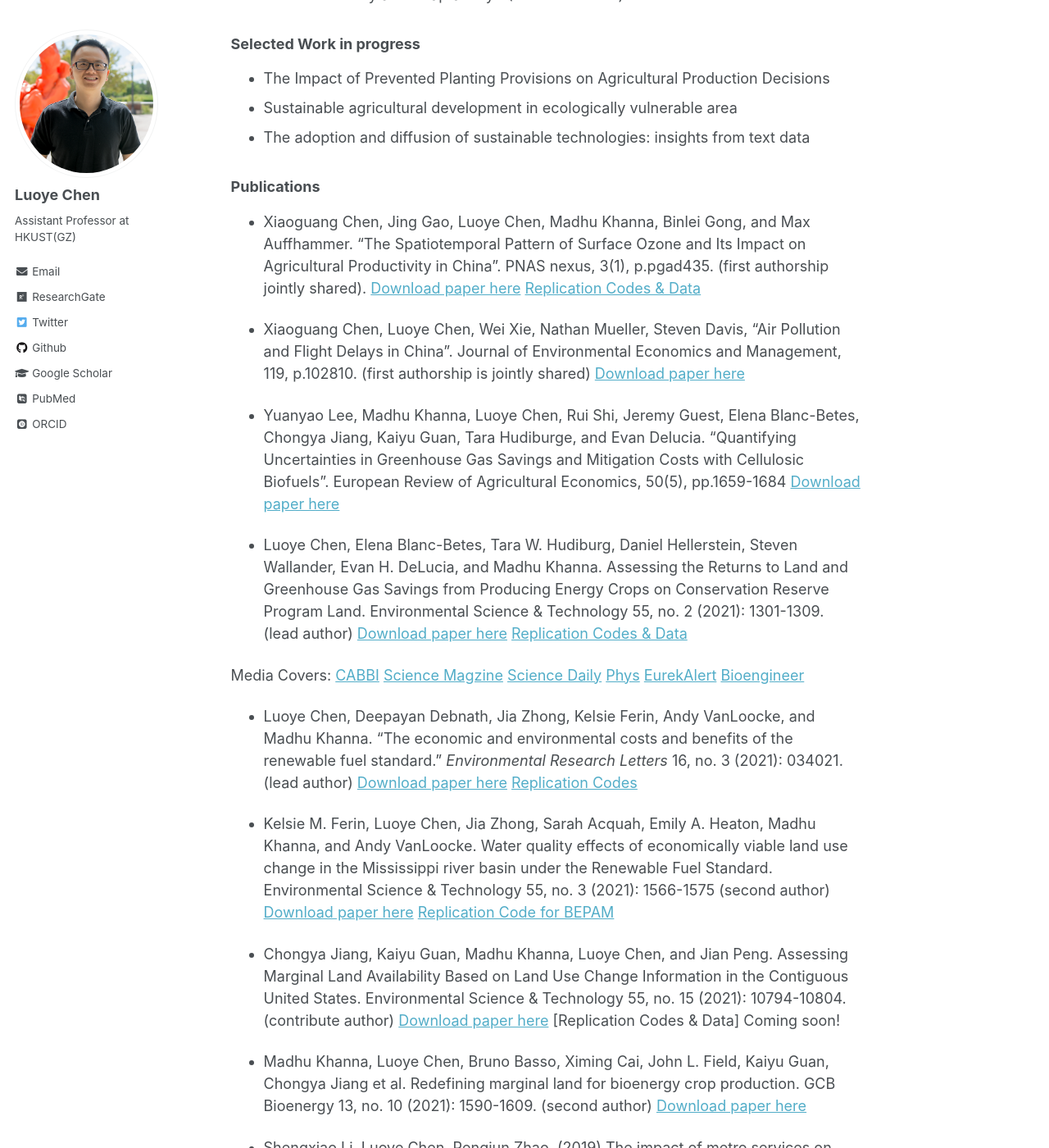
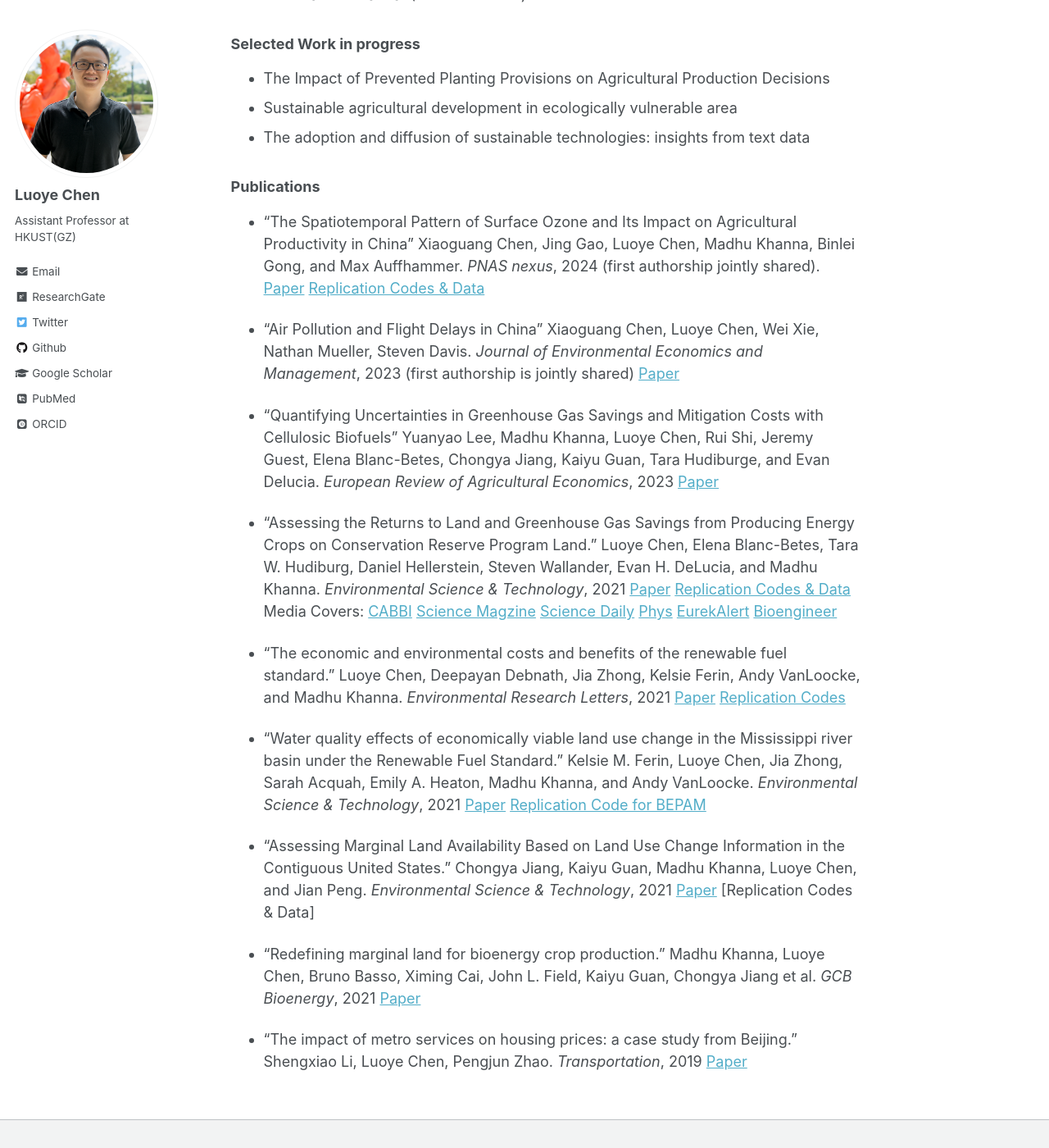
Before and after one commit to luoyec/luoyec.github.io, a Jekyll site: the page built from _pages/publication2.md, in a window 1280 px wide and 1400 px high, scrolled down 409 px. Shown: the whole window at 82% size. Built offline with Jekyll 4.4.1, drawn with Linux system fonts in a browser that asks for light colours; some web fonts are replaced; some of the changed text lies outside the part shown.

Commit message:
Update publication2.md

```diff
--- a/_pages/publication2.md
+++ b/_pages/publication2.md
@@ -9,9 +9,9 @@ redirect_from:
 
 ### Working papers
 
-- Luoye Chen and Madhu Khanna, "Known and Unknown: Uncertainty in Estimating Land use Change from Satellite Data".
-- Luoye Chen and Madhu Khanna, “Weather Shocks, Economic Triggers, and Cropland Changein the US: A Fine-scale Spatial Analysis”.
-- Luoye Chen and Madhu Khanna, “Heterogeneous Effects of a Changing Climate on Bird Biodiversity and Adaptability”. (Under Revision)
+- "Known and Unknown: Uncertainty in Estimating Land use Change from Satellite Data", with Madhu Khanna.
+-  “Weather Shocks, Economic Triggers, and Cropland Changein the US: A Fine-scale Spatial Analysis”, with Madhu Khanna.
+- “Heterogeneous Effects of a Changing Climate on Bird Biodiversity and Adaptability”, with Madhu Khanna. (Under Revision)
 
 ### Selected Work in progress
 - The Impact of Prevented Planting Provisions on Agricultural Production Decisions
@@ -19,36 +19,48 @@ redirect_from:
 - The adoption and diffusion of sustainable technologies: insights from text data
 
 ### Publications
-- Xiaoguang Chen, Jing Gao, Luoye Chen, Madhu Khanna, Binlei Gong, and Max Auffhammer. "The Spatiotemporal Pattern of Surface Ozone and Its Impact on Agricultural Productivity in China". PNAS nexus, 3(1), p.pgad435. (first authorship jointly shared).
-[Download paper here](https://doi.org/10.1093/pnasnexus/pgad435)
-[Replication Codes & Data](https://zenodo.org/records/10280292)
+- "The Spatiotemporal Pattern of Surface Ozone and Its Impact on Agricultural Productivity in China"
+  Xiaoguang Chen, Jing Gao, Luoye Chen, Madhu Khanna, Binlei Gong, and Max Auffhammer.
+  *PNAS nexus*, 2024 (first authorship jointly shared).
+  [Paper](https://doi.org/10.1093/pnasnexus/pgad435) [Replication Codes & Data](https://zenodo.org/records/10280292)
 
-- Xiaoguang Chen, Luoye Chen, Wei Xie, Nathan Mueller, Steven Davis, “Air Pollution and Flight Delays in China". Journal of Environmental Economics and Management, 119, p.102810. (first authorship is jointly shared)
-[Download paper here](https://doi.org/10.1016/j.jeem.2023.102810)
+- “Air Pollution and Flight Delays in China"
+  Xiaoguang Chen, Luoye Chen, Wei Xie, Nathan Mueller, Steven Davis.
+  *Journal of Environmental Economics and Management*, 2023 (first authorship is jointly shared)
+  [Paper](https://doi.org/10.1016/j.jeem.2023.102810)
 
-- Yuanyao Lee, Madhu Khanna, Luoye Chen, Rui Shi, Jeremy Guest, Elena Blanc-Betes, Chongya Jiang, Kaiyu Guan, Tara Hudiburge, and Evan Delucia. "Quantifying Uncertainties in Greenhouse Gas Savings and Mitigation Costs with Cellulosic Biofuels".  European Review of Agricultural Economics, 50(5), pp.1659-1684
-[Download paper here](https://doi.org/10.1093/erae/jbad036)
+- "Quantifying Uncertainties in Greenhouse Gas Savings and Mitigation Costs with Cellulosic Biofuels"
+   Yuanyao Lee, Madhu Khanna, Luoye Chen, Rui Shi, Jeremy Guest, Elena Blanc-Betes, Chongya Jiang, Kaiyu Guan, Tara Hudiburge, and Evan Delucia.
+  *European Review of Agricultural Economics*, 2023
+  [Paper](https://doi.org/10.1093/erae/jbad036)
 
-- Luoye Chen, Elena Blanc-Betes, Tara W. Hudiburg, Daniel Hellerstein, Steven Wallander, Evan H. DeLucia, and Madhu Khanna. Assessing the Returns to Land and Greenhouse Gas Savings from Producing Energy Crops on Conservation Reserve Program Land. Environmental Science & Technology 55, no. 2 (2021): 1301-1309. (lead author)
-[Download paper here](https://pubs.acs.org/doi/pdf/10.1021/acs.est.0c06133)
-[Replication Codes & Data](https://doi.org/10.13012/B2IDB-2224392_V2)
+- "Assessing the Returns to Land and Greenhouse Gas Savings from Producing Energy Crops on Conservation Reserve Program Land."
+  Luoye Chen, Elena Blanc-Betes, Tara W. Hudiburg, Daniel Hellerstein, Steven Wallander, Evan H. DeLucia, and Madhu Khanna.
+  *Environmental Science & Technology*, 2021
+  [Paper](https://pubs.acs.org/doi/pdf/10.1021/acs.est.0c06133) [Replication Codes & Data](https://doi.org/10.13012/B2IDB-2224392_V2)
+  Media Covers: [CABBI](https://cabbi.bio/cabbi-challenges-crp-status-quo-mitigates-fossil-fuels/) [Science Magzine](https://scienmag.com/cabbi-researchers-challenge-the-crp-status-quo-to-mitigate-fossil-fuels/) [Science Daily](https://www.sciencedaily.com/releases/2021/02/210223110729.htm) [Phys](https://phys.org/news/2021-02-crp-status-quo-mitigate-fossil.html) [EurekAlert](https://www.eurekalert.org/pub_releases/2021-02/uoia-crc022221.php) [Bioengineer](https://bioengineer.org/cabbi-researchers-challenge-the-crp-status-quo-to-mitigate-fossil-fuels/)
 
-Media Covers: [CABBI](https://cabbi.bio/cabbi-challenges-crp-status-quo-mitigates-fossil-fuels/) [Science Magzine](https://scienmag.com/cabbi-researchers-challenge-the-crp-status-quo-to-mitigate-fossil-fuels/) [Science Daily](https://www.sciencedaily.com/releases/2021/02/210223110729.htm) [Phys](https://phys.org/news/2021-02-crp-status-quo-mitigate-fossil.html) [EurekAlert](https://www.eurekalert.org/pub_releases/2021-02/uoia-crc022221.php) [Bioengineer](https://bioengineer.org/cabbi-researchers-challenge-the-crp-status-quo-to-mitigate-fossil-fuels/)
+- "The economic and environmental costs and benefits of the renewable fuel standard."
+  Luoye Chen, Deepayan Debnath, Jia Zhong, Kelsie Ferin, Andy VanLoocke, and Madhu Khanna.
+  *Environmental Research Letters*, 2021
+  [Paper](https://iopscience.iop.org/article/10.1088/1748-9326/abd7af/pdf) [Replication Codes](https://doi.org/10.13012/B2IDB-9851670_V1)
 
-- Luoye Chen, Deepayan Debnath, Jia Zhong, Kelsie Ferin, Andy VanLoocke, and Madhu Khanna. "The economic and environmental costs and benefits of the renewable fuel standard." *Environmental Research Letters* 16, no. 3 (2021): 034021. (lead author)
-[Download paper here](https://iopscience.iop.org/article/10.1088/1748-9326/abd7af/pdf)
-[Replication Codes](https://doi.org/10.13012/B2IDB-9851670_V1)
+- "Water quality effects of economically viable land use change in the Mississippi river basin under the Renewable Fuel Standard."
+  Kelsie M. Ferin, Luoye Chen, Jia Zhong, Sarah Acquah, Emily A. Heaton, Madhu Khanna, and Andy VanLoocke.
+  *Environmental Science & Technology*, 2021
+  [Paper](https://pubs.acs.org/doi/pdf/10.1021/acs.est.0c04358) [Replication Code for BEPAM](https://doi.org/10.13012/B2IDB-3388479_V1)
 
-- Kelsie M. Ferin, Luoye Chen, Jia Zhong, Sarah Acquah, Emily A. Heaton, Madhu Khanna, and Andy VanLoocke. Water quality effects of economically viable land use change in the Mississippi river basin under the Renewable Fuel Standard. Environmental Science & Technology 55, no. 3 (2021): 1566-1575 (second author)
-[Download paper here](https://pubs.acs.org/doi/pdf/10.1021/acs.est.0c04358)
-[Replication Code for BEPAM](https://doi.org/10.13012/B2IDB-3388479_V1)
+- "Assessing Marginal Land Availability Based on Land Use Change Information in the Contiguous United States."
+  Chongya Jiang, Kaiyu Guan, Madhu Khanna, Luoye Chen, and Jian Peng.
+  *Environmental Science & Technology*, 2021
+  [Paper](https://pubs.acs.org/doi/pdf/10.1021/acs.est.1c02236) [Replication Codes & Data]
 
-- Chongya Jiang, Kaiyu Guan, Madhu Khanna, Luoye Chen, and Jian Peng. Assessing Marginal Land Availability Based on Land Use Change Information in the Contiguous United States. Environmental Science & Technology 55, no. 15 (2021): 10794-10804. (contribute author)
-[Download paper here](https://pubs.acs.org/doi/pdf/10.1021/acs.est.1c02236)
-[Replication Codes & Data] Coming soon!
+- "Redefining marginal land for bioenergy crop production."
+  Madhu Khanna, Luoye Chen, Bruno Basso, Ximing Cai, John L. Field, Kaiyu Guan, Chongya Jiang et al.
+  *GCB Bioenergy*, 2021
+  [Paper](https://onlinelibrary.wiley.com/doi/full/10.1111/gcbb.12877)
 
-- Madhu Khanna, Luoye Chen, Bruno Basso, Ximing Cai, John L. Field, Kaiyu Guan, Chongya Jiang et al. Redefining marginal land for bioenergy crop production. GCB Bioenergy 13, no. 10 (2021): 1590-1609. (second author)
-[Download paper here](https://onlinelibrary.wiley.com/doi/full/10.1111/gcbb.12877)
-
-- Shengxiao Li, Luoye Chen, Pengjun Zhao. (2019) The impact of metro services on housing prices: a case study from Beijing. Transportation 46, 1291–1317. (second author)
-[Download paper here](https://link.springer.com/article/10.1007/s11116-017-9834-7)
+- "The impact of metro services on housing prices: a case study from Beijing."
+  Shengxiao Li, Luoye Chen, Pengjun Zhao.
+  *Transportation*, 2019
+  [Paper](https://link.springer.com/article/10.1007/s11116-017-9834-7)
```
